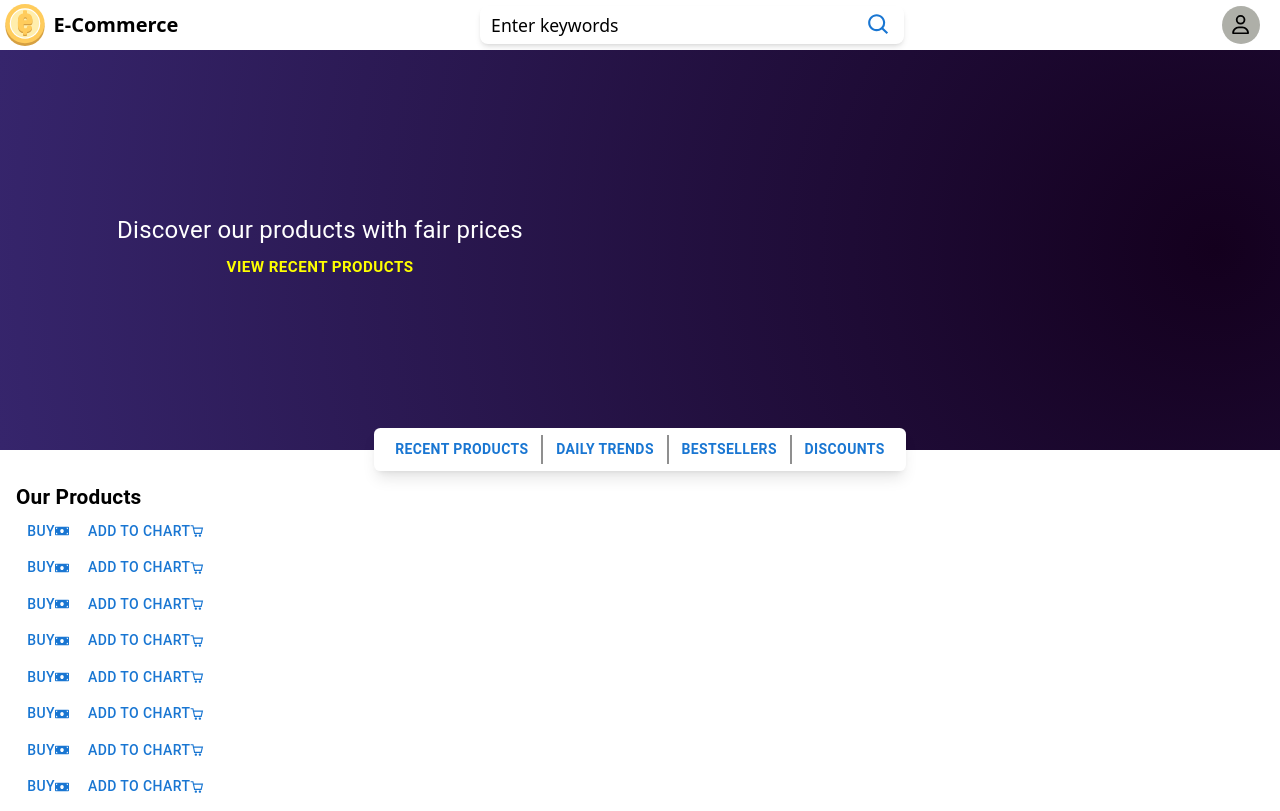
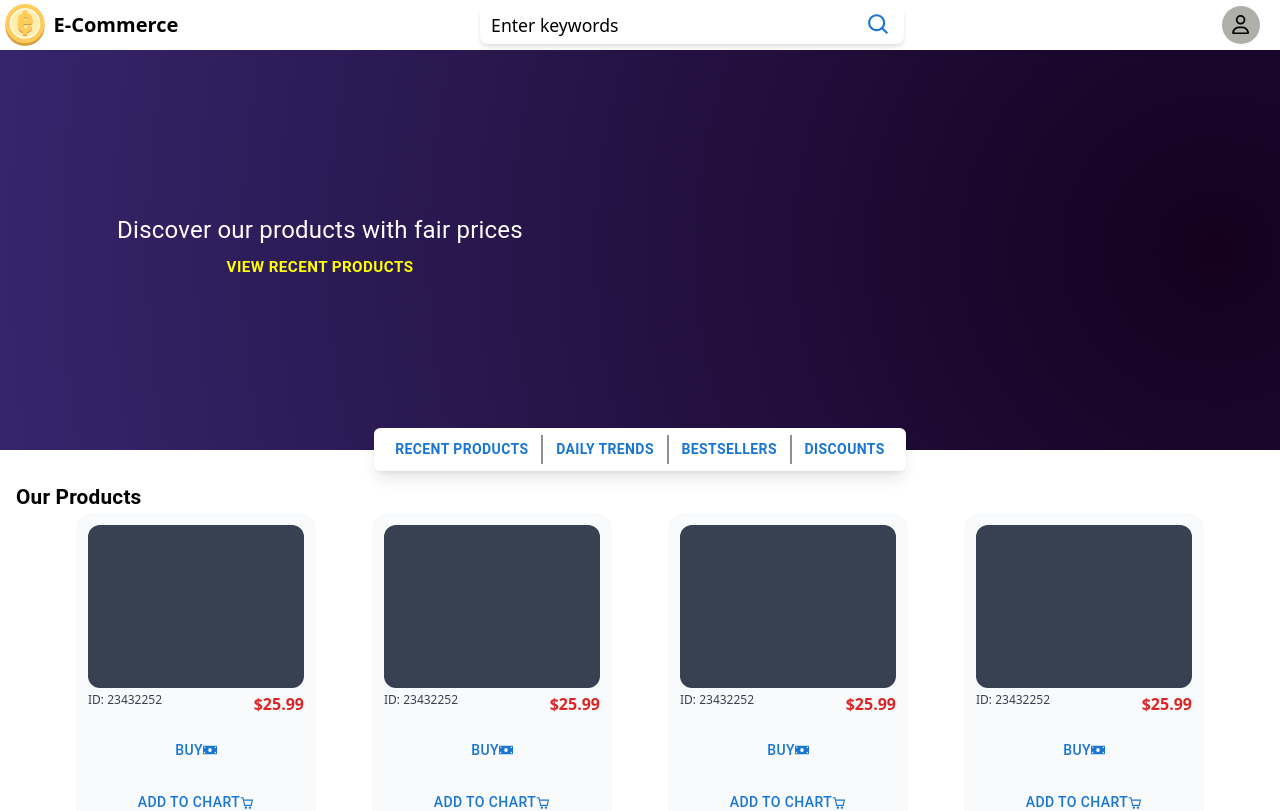
Before and after one commit to Abi-Nf/e-commerce, a React (Vite) app: page / in a window 1280 px wide. Shown: the top 811 px of the page. Built offline with nearby package versions, Linux system fonts and the light colour scheme.

Commit message:
Feat: CardProduct

```diff
--- a/src/pages/Home/CardProduct.tsx
+++ b/src/pages/Home/CardProduct.tsx
@@ -14,25 +14,27 @@ interface Props {
 
 const CardProduct = ({ item: { description } }: Props) => {
   return (
-    <Box>
-      <Box></Box>
-      <Box>
-        <span className="line-clamp-2 w-full">{description}</span>
-        <Box>
-          <span></span>
-          <Button>
-            <span>Buy</span>
+    <Box className="w-60 h-80 bg-gray-50 p-3 flex flex-col gap-1 rounded-2xl">
+      <Box  className="h-48 bg-gray-700 rounded-xl"></Box>
+        <Box className="flex flex-col gap-4">
+      <Box className="flex flex-row justify-between">
+        <Box className="flex flex-col">
+        <span className="text-xl font-bold">{description}</span>
+        <span className="text-xs text-gray-700">ID: 23432252</span>
+        </Box>
+        <span className="font-bold  text-red-600">$25.99</span>
+        </Box>
+          <Button className="hover:bg-sky-700 text-gray-50 bg-sky-100 py-2 rounded-md">
+            Buy
             <FaMoneyBill />
           </Button>
-          <Button>
-            <span>Add to chart</span>
+          <Button className="hover:bg-sky-700 text-gray-50 bg-sky-100 py-2 rounded-md">
+            Add to chart
             <CgShoppingCart />
           </Button>
-        </Box>
       </Box>
     </Box>
   );
 };
-
 export { type ItemData };
 export default CardProduct;
--- a/src/pages/Home/index.tsx
+++ b/src/pages/Home/index.tsx
@@ -14,7 +14,7 @@ const Home = () => {
           Our Products
         </Typography>
 
-        <Box>{Array(15).fill(<CardProduct item={{} as ItemData} />)}</Box>
+        <Box className="flex justify-center flex-wrap gap-14">{Array(15).fill(<CardProduct item={{} as ItemData} />)}</Box>
       </Box>
     </div>
   );
```
